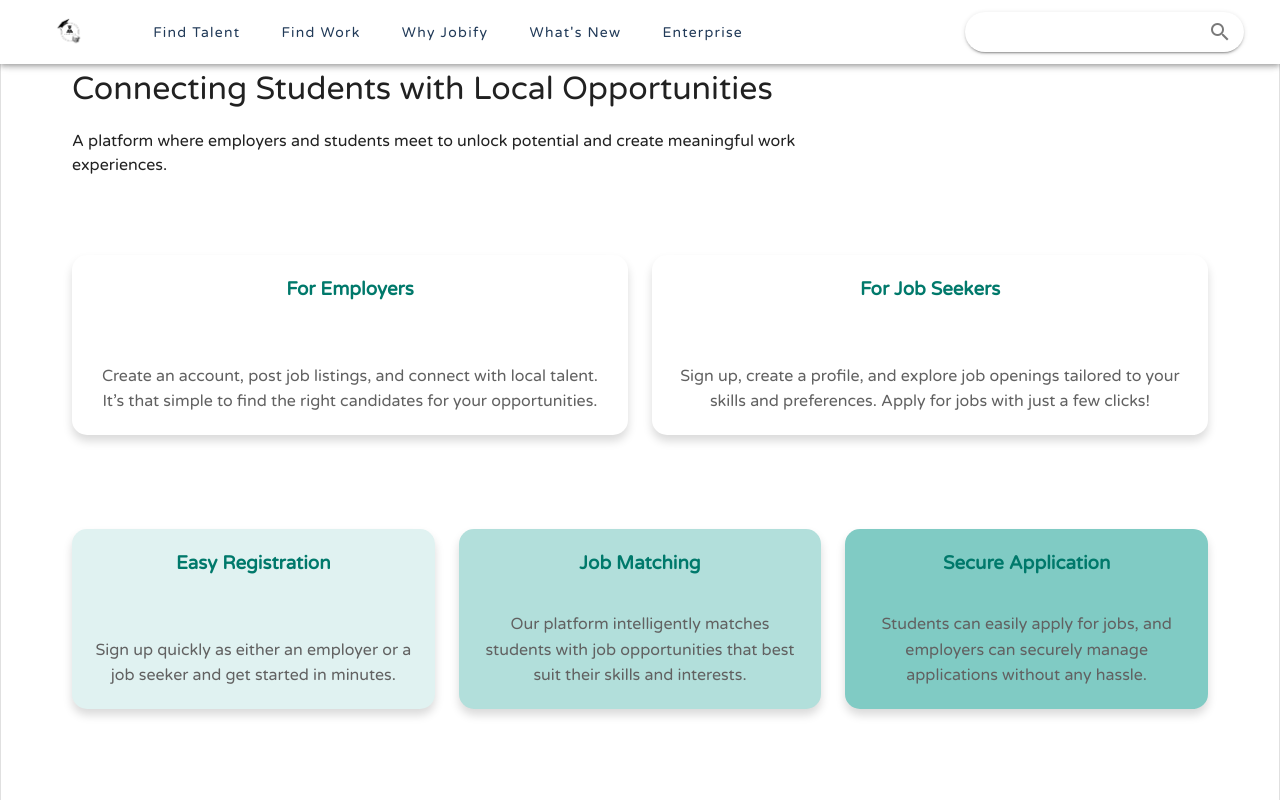
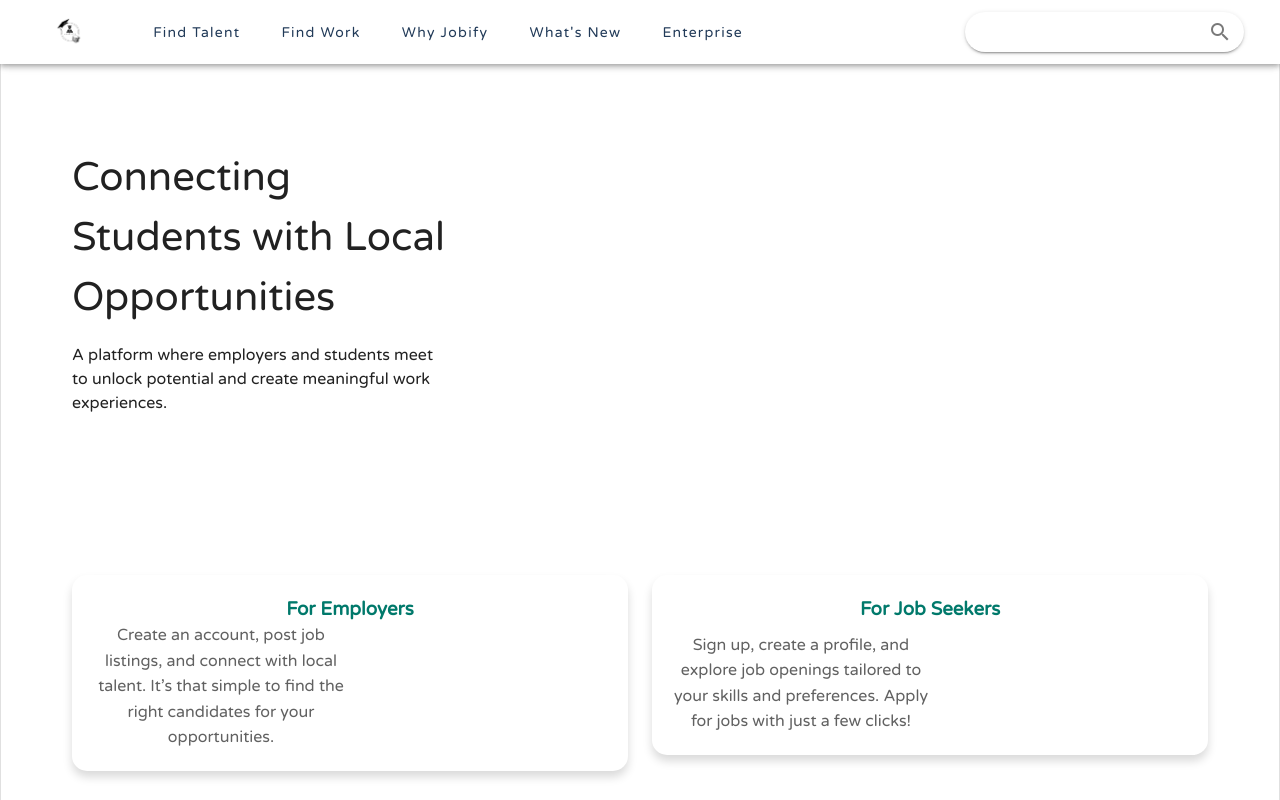
Before and after one commit to cjbantillo/Jobify-Application, a Vue app: page /homepage in a window 1280 px wide. Shown: the top 800 px of the page. Built offline with nearby package versions, Linux system fonts and the light colour scheme; no server answers; a web font is replaced by a local one.

Commit message:
Text to right

```diff
--- a/src/views/system/HomePageView.vue
+++ b/src/views/system/HomePageView.vue
@@ -8,7 +8,8 @@ import AppLayout from '@/components/layout/AppLayout.vue'
       <v-container>
         <!-- Main Hero Section -->
         <v-row
-          min-height="80vh"
+        align="center"
+        class="hero-section"
         >
           <v-col cols="12" md="8" class="hero-text">
             <h1
@@ -21,6 +22,7 @@ import AppLayout from '@/components/layout/AppLayout.vue'
               and create meaningful work experiences.
             </p>
           </v-col>
+
         </v-row>
 
         <!-- Second Section: How Jobify Works -->
@@ -113,8 +115,13 @@ import AppLayout from '@/components/layout/AppLayout.vue'
   font-weight: 400;
   font-style: normal;
 }
-.hero-text{
+.hero-text h1,p{
   width: 50%;
+  justify-content: center;
+  align-items: center;
+}
+.hero-text h1{
+  font-size: 40px;
 }
 
 /* Custom paragraph color */
@@ -127,11 +134,7 @@ import AppLayout from '@/components/layout/AppLayout.vue'
 /* Hero Section */
 .hero-section {
   display: flex;
-  align-items: center;
-  justify-content: center;
-  text-align: center;
-  transition: background-color 0.5s ease;
-  padding-bottom: 50px;
+  min-height: 60vh;
 }
 
 /* Hero Section Hover Effect */
```
Also changed, not shown: src/assets/hero.png (added).
